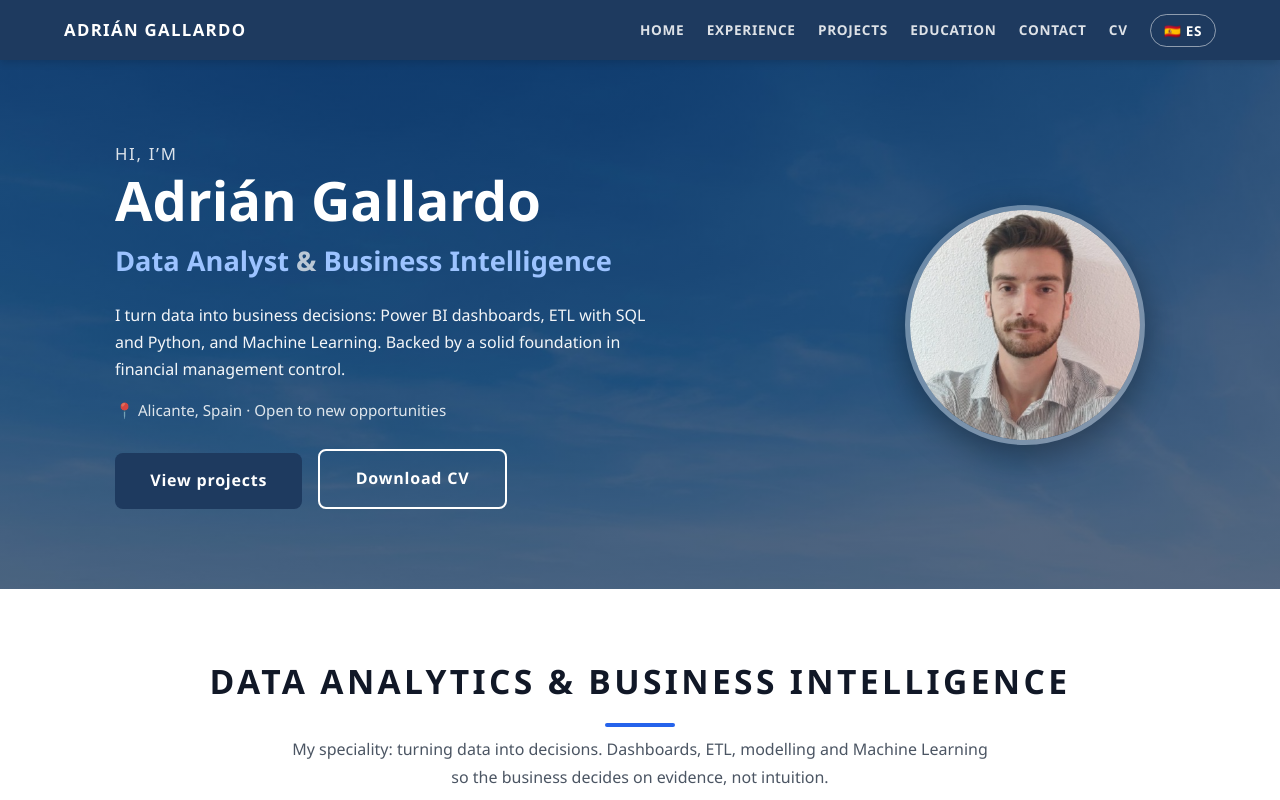
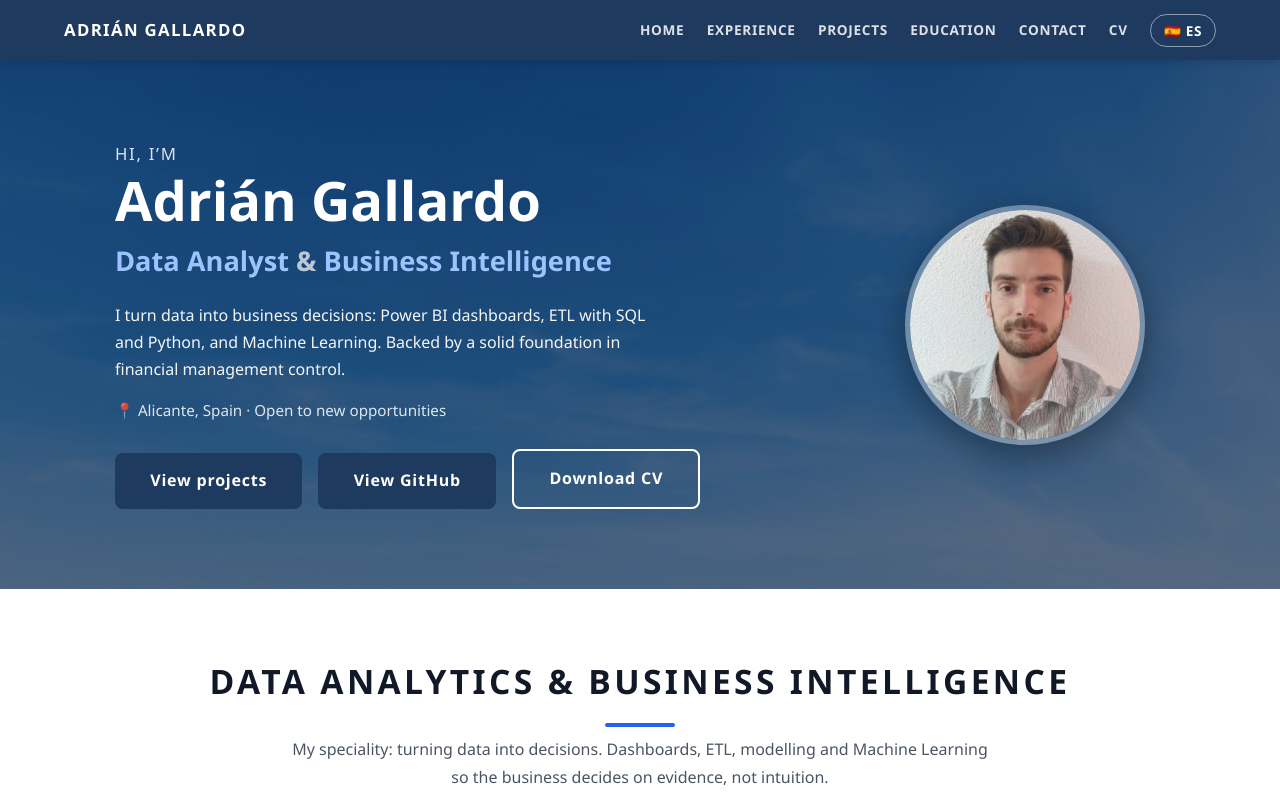
Before and after one commit to DatalyticsAGM/portfolio-adrian, a Next.js app: page /en in a window 1280 px wide. Shown: the top 800 px of the page. Built offline with nearby package versions, Linux system fonts and the light colour scheme.

Commit message:
Hero: nuevo boton 'Ver GitHub' entre proyectos y CV (ES/EN)

```diff
--- a/app/en/page.js
+++ b/app/en/page.js
@@ -174,6 +174,9 @@ export default function Home() {
             <p className="hero-ubicacion">📍 Alicante, Spain · Open to new opportunities</p>
             <div className="hero-botones">
               <a href="#proyectos" className="boton grande">View projects</a>
+              <a href="https://github.com/DatalyticsAGM" target="_blank" rel="noopener noreferrer" className="boton grande">
+                View GitHub
+              </a>
               <a href="/docs/cv-adrian-en.pdf" download className="boton grande secundario">
                 Download CV
               </a>
--- a/app/page.js
+++ b/app/page.js
@@ -169,6 +169,9 @@ export default function Inicio() {
             <p className="hero-ubicacion">📍 Alicante, España · Disponible para nuevos retos</p>
             <div className="hero-botones">
               <a href="#proyectos" className="boton grande">Ver proyectos</a>
+              <a href="https://github.com/DatalyticsAGM" target="_blank" rel="noopener noreferrer" className="boton grande">
+                Ver GitHub
+              </a>
               <a href={CV_URL} download className="boton grande secundario">
                 Descargar CV
               </a>
```
